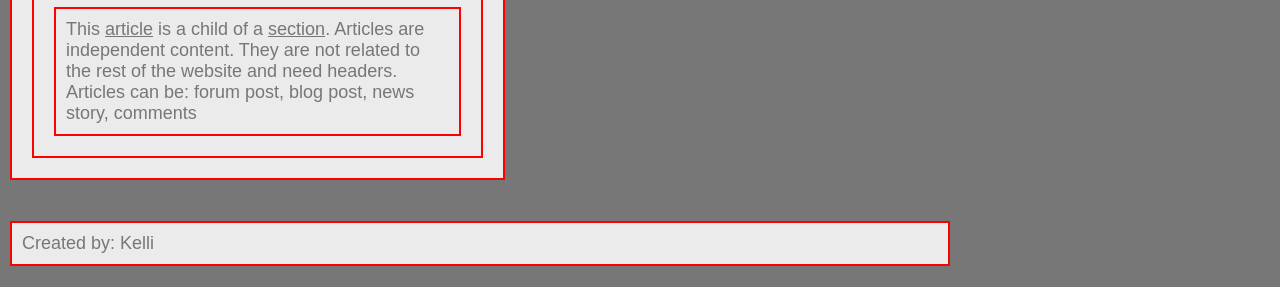
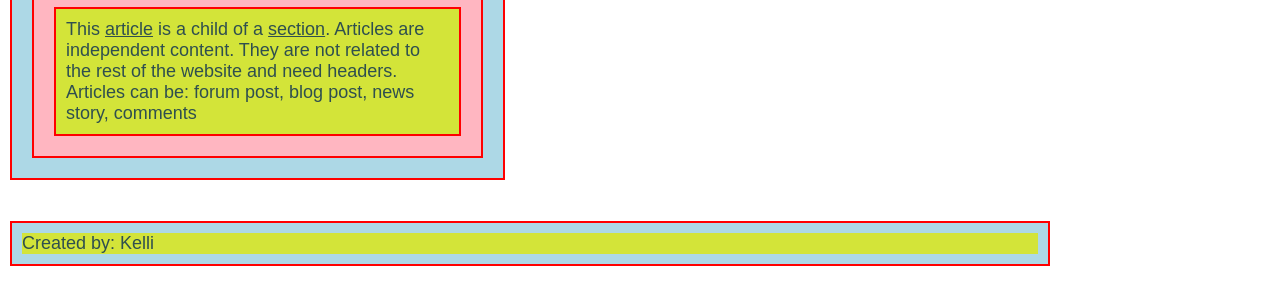
Before and after one commit to kellikells/HW-Wireframe, a plain HTML site: page index.html in a window 1280 px wide. Shown: the part 513-800 px from the top of the page. Drawn offline with Linux system fonts and the light colour scheme.

Commit message:
changed colors/backgrounds for elements for the sake of easier visual

```diff
--- a/style.css
+++ b/style.css
@@ -23,23 +23,23 @@ header, nav, footer {
 body {
     font-family: Arial, 'Helvetica Neue', Helvetica, sans-serif;
     color: black;
-    background-color: #777;
-    width: 960px;
+    background-color: white;
+    width: 1060px;
     font-size: 18px;
 }
 
 header, nav, section, aside, footer {
-    background-color: #ebebeb;
+    background-color: lightblue;
 }
 
 article {
-    color: #777;
-    background-color:#ebebeb;
+    color: darkmagenta;
+    background-color: lightpink;
 }
 
 h1, p {
-    color: #777;
-    background-color: #ebebeb;
+    color: darkslategray;
+    background-color: #d3e439;
 }
 
 .center {
```
